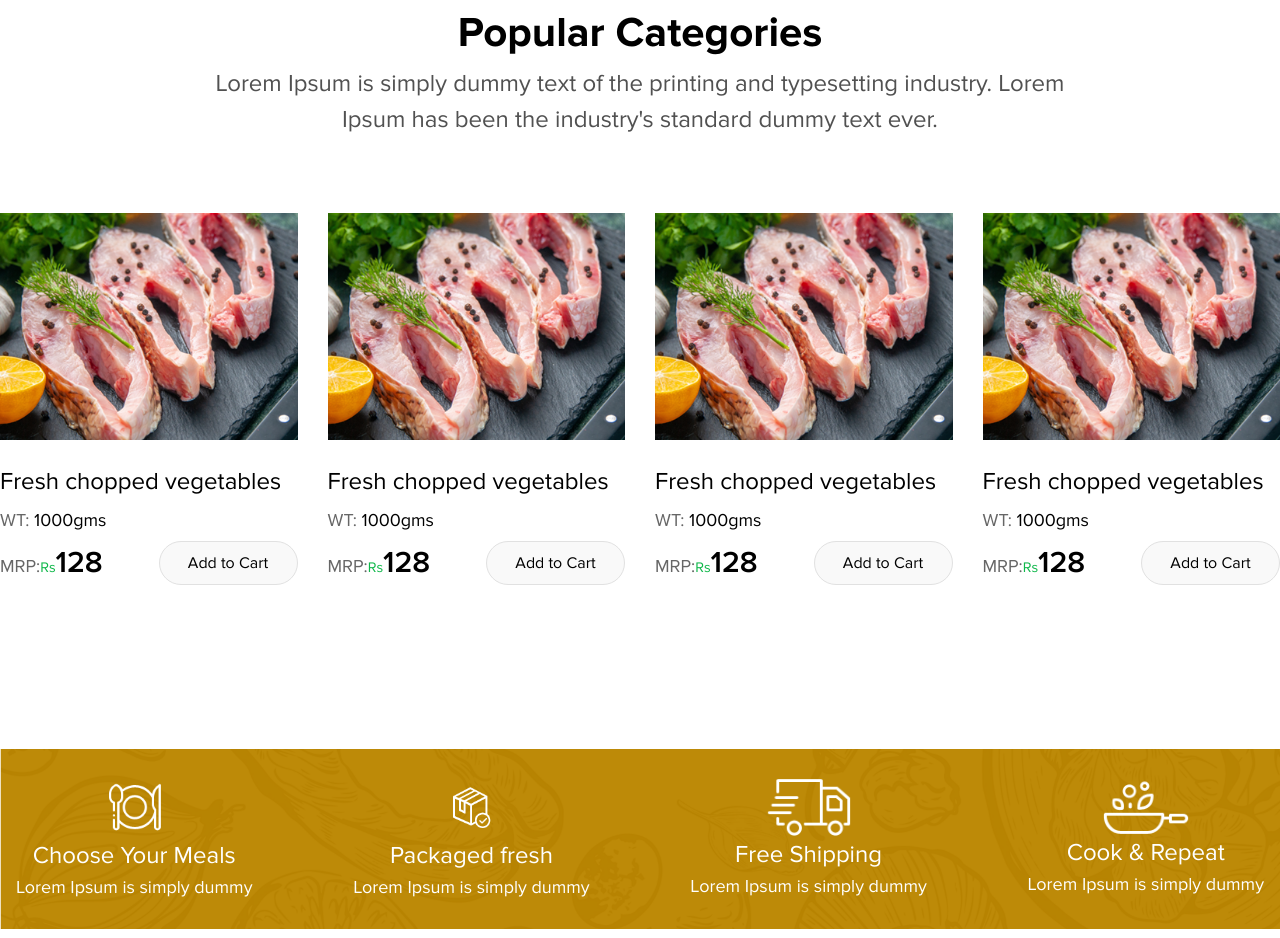
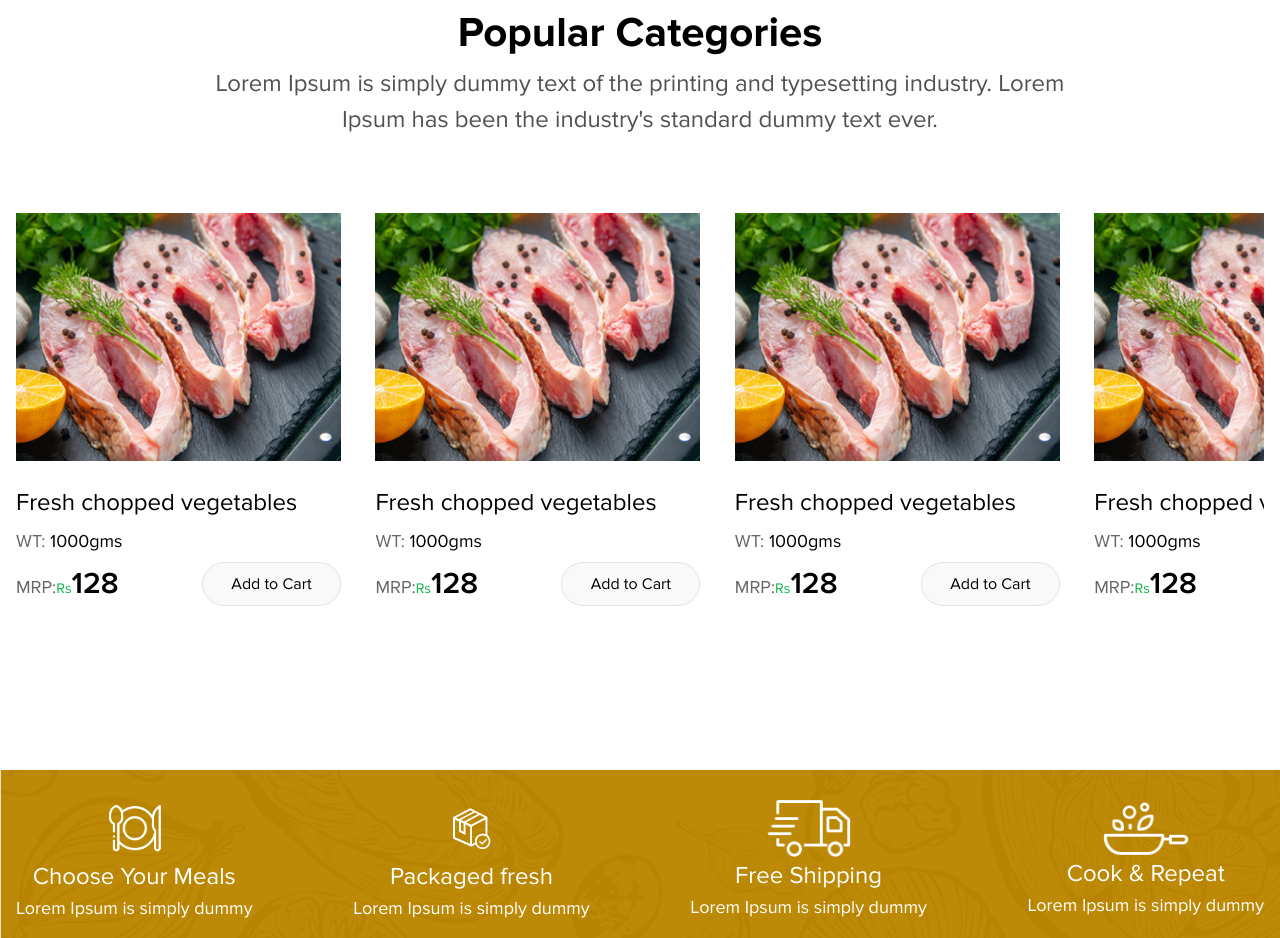
Before and after one commit to khurshid-99/TOZZA_2, a React app in the folder FRONTEND/: page / in a window 1280 px wide. Shown: the part 2720-3658 px from the top of the page. Built offline with nearby package versions, Linux system fonts and the light colour scheme; no server answers; the HTML template or start-up script is replaced by a standard one.

Commit message:
feat: Implement Swiper for Fruits and Vegetables cart with custom navigation buttons

```diff
--- a/FRONTEND/src/features/home/pages/Home.tsx
+++ b/FRONTEND/src/features/home/pages/Home.tsx
@@ -48,7 +48,6 @@ const Home = () => {
 
   return (
     <section className="relative">
-
       {/*  */}
       <div className="w-full aspect-400/270 md:aspect-768/300 xl:aspect-1920/750 2xl:aspect-1536/696 3xl:aspect-1920/696  relative  ">
         <img
@@ -368,13 +367,95 @@ const Home = () => {
             Ipsum has been the industry's standard dummy text ever.
           </p>
         </div>
-        <div className="flex items-center justify-center gap-7.5 pt-18.75  ">
-          {/*  */}
-          {/* <FruitsVegetablesCart image={popular} /> */}
-          <FruitsVegetablesCart image={popular} />
-          <FruitsVegetablesCart image={popular} />
-          <FruitsVegetablesCart image={popular} />
-          <FruitsVegetablesCart image={popular} />
+        <div className="w-full pt-18.75 relative flex items-center justify-center ">
+          <div className="w-full 2xl:w-347.5  md:px-4 2xl:px-0 ">
+            <Swiper
+              // navigation={true}
+              onSwiper={(swiper) => {
+                swiperRef.current = swiper;
+              }}
+              slidesPerView={1}
+              spaceBetween={10}
+              pagination={{
+                clickable: true,
+              }}
+              breakpoints={{
+                400: {
+                  slidesPerView: 1,
+                  spaceBetween: 5,
+                },
+                640: {
+                  slidesPerView: 1.9,
+                  spaceBetween: 10,
+                },
+                768: {
+                  slidesPerView: 2.2,
+                  spaceBetween: 10,
+                },
+                1024: {
+                  slidesPerView: 2.8,
+                  spaceBetween: 10,
+                },
+                1280: {
+                  slidesPerView: 3.5,
+                  spaceBetween: 10,
+                },
+                1536: {
+                  slidesPerView: 4,
+                  spaceBetween: 29,
+                },
+              }}
+              modules={[Navigation]}
+              className="mySwiper "
+            >
+              <SwiperSlide>
+                <FruitsVegetablesCart image={popular} />
+              </SwiperSlide>
+              <SwiperSlide>
+                <FruitsVegetablesCart image={popular} />
+              </SwiperSlide>
+              <SwiperSlide>
+                <FruitsVegetablesCart image={popular} />
+              </SwiperSlide>
+              <SwiperSlide>
+                <FruitsVegetablesCart image={popular} />
+              </SwiperSlide>
+              <SwiperSlide>
+                <FruitsVegetablesCart image={popular} />
+              </SwiperSlide>
+              <SwiperSlide>
+                <FruitsVegetablesCart image={popular} />
+              </SwiperSlide>
+              <SwiperSlide>
+                <FruitsVegetablesCart image={popular} />
+              </SwiperSlide>
+            </Swiper>
+          </div>
+
+          <button
+            type="button"
+            onClick={() => swiperRef.current?.slidePrev()}
+            className="hidden 2xl:inline absolute left-0 top-1/2 z-10 -translate-y-1/2"
+          >
+            <img
+              src={prevButton}
+              alt=""
+              className="w-12.75 aspect-square object-cover object-center "
+            />
+          </button>
+
+          {/* Custom Next Button */}
+          <button
+            type="button"
+            onClick={() => swiperRef.current?.slideNext()}
+            className="hidden 2xl:inline absolute right-0 top-1/2 z-10 -translate-y-1/2"
+          >
+            <img
+              src={nextButton}
+              alt=""
+              className="w-12.75 aspect-square object-cover object-center "
+            />
+          </button>
           {/*  */}
         </div>
       </div>
```
